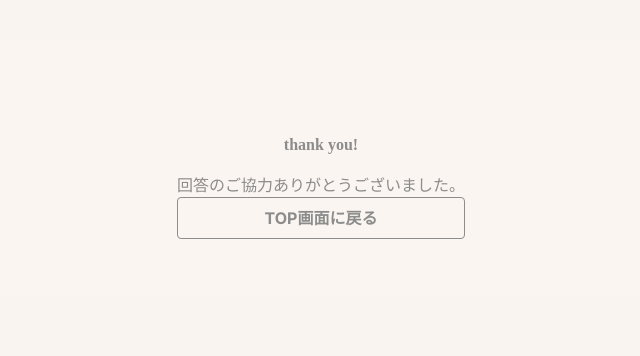
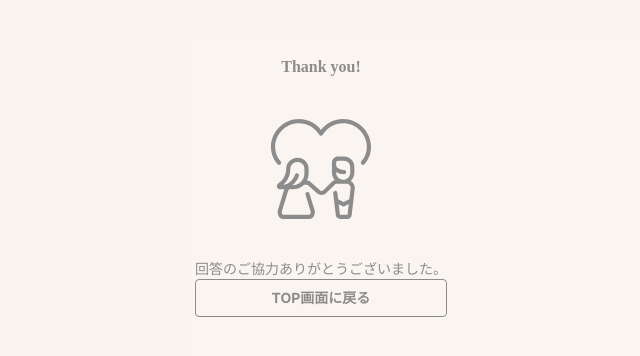
Before and after one commit to JangYoonsung/wedding_card, a Next.js app: page /thanks in a window 1280 px wide. Shown: the part 214-570 px from the top of the page, without its empty margins (319-959 px from the left). Built offline with nearby package versions, Linux system fonts and the light colour scheme.

Commit message:
feat: icon

```diff
--- a/src/app/thanks/page.tsx
+++ b/src/app/thanks/page.tsx
@@ -1,14 +1,17 @@
 import LinkButton from '@/components/LinkButton';
 import Title from '@/components/Title';
+import ThanksIcon from '/public/icon/thanks.svg';
 
 const Home: React.FC = () => {
   return (
     <main className="bg-bg_primary">
       <div className="flex items-center justify-center h-screen">
         <div className="text-center">
-          <Title text="thank you!" color="gray" classes="font-play-fair" />
+          <Title text="Thank you!" color="gray" classes="font-play-fair" />
 
-          <div className="mt-4 text-gray">
+          <ThanksIcon width={100} height={100} fill="var(--gray)" className="mx-auto my-10" />
+
+          <div className="mt-4 text-gray text-sm">
             <p>回答のご協力ありがとうございました。</p>
             <LinkButton href="../" color="gray" variant="text">
               TOP画面に戻る
```
